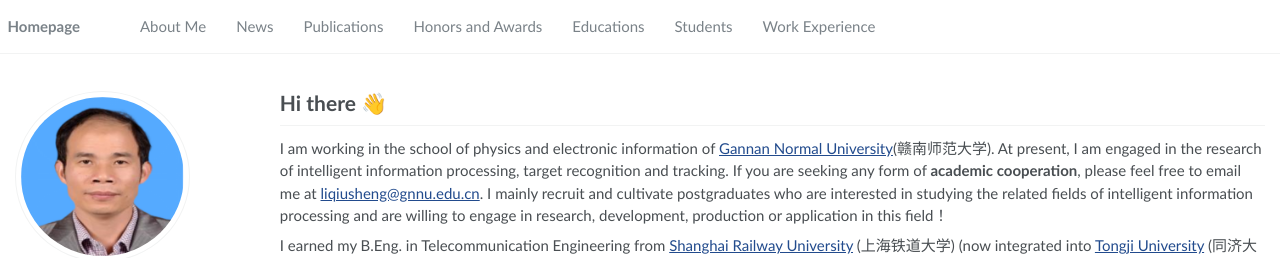
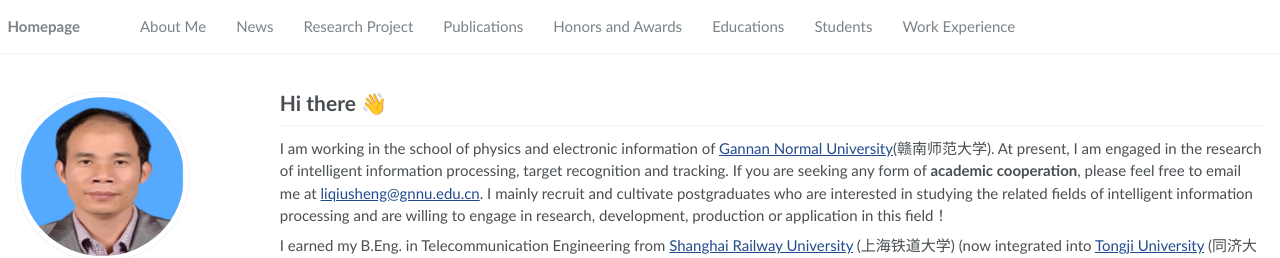
Before and after one commit to zhdongyuan/liqiusheng, a Jekyll site: the page built from _pages/about.md, in a window 1280 px wide. Shown: the top 258 px of the page. Built offline with Jekyll 4.4.1, drawn with Linux system fonts in a browser that asks for light colours.

Commit message:
Update navigation.yml

```diff
--- a/_data/navigation.yml
+++ b/_data/navigation.yml
@@ -5,6 +5,9 @@ main:
 
   - title: "News"
     url: "/liqiusheng/#-news"
+
+  - title: "Research Project"
+    url: "/liqiusheng/#-research-project"
 
   - title: "Publications"
     url: "/liqiusheng/#-publications"
```
